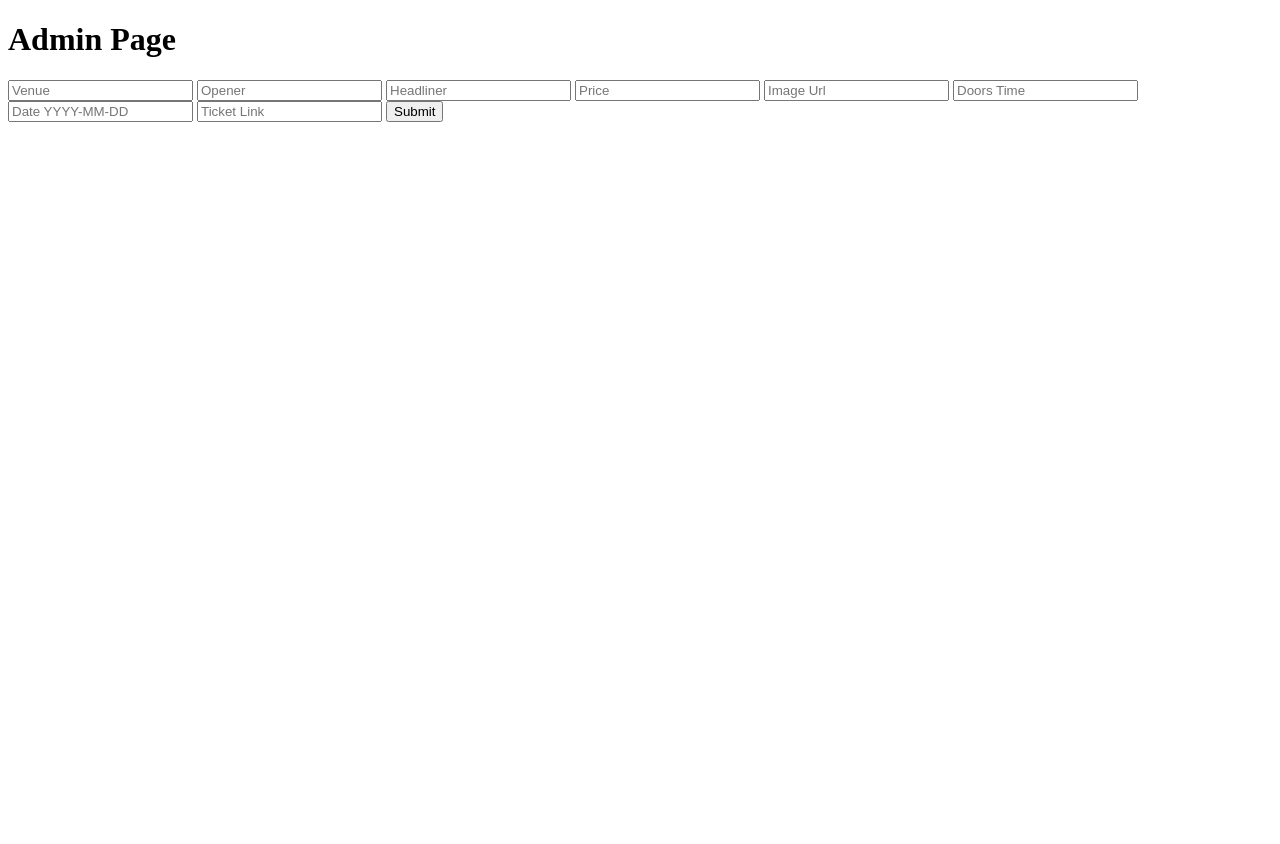
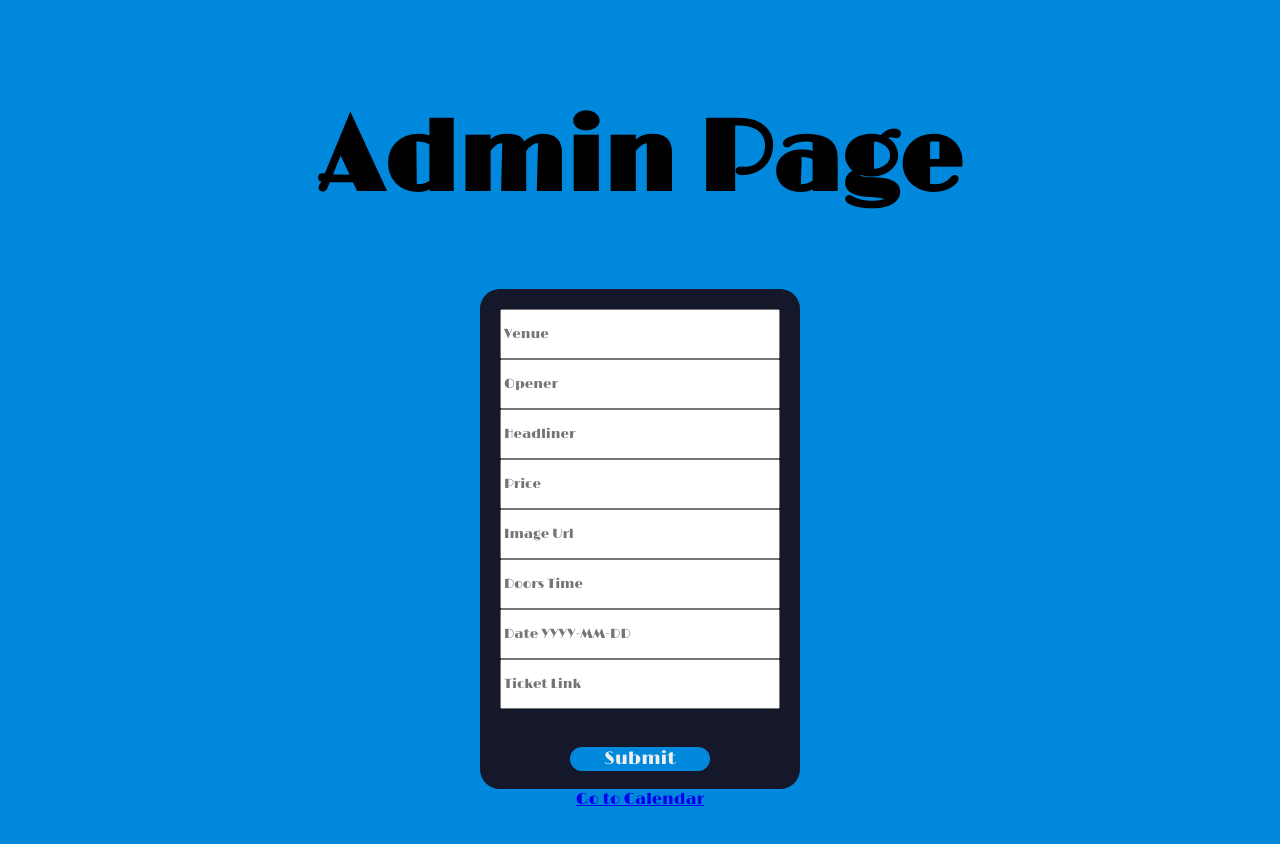
Before and after one commit to karyssa-dandrea/group-project-1, a website with bundled scripts: page admin/index.html in a window 1280 px wide. Before the commit the page ends 800 px from the top, so only its background shows below. Built offline with nearby package versions, Linux system fonts and the light colour scheme.

Commit message:
styled admin page

```diff
--- a/admin/index.html
+++ b/admin/index.html
@@ -4,11 +4,19 @@
     <meta charset="UTF-8">
     <meta http-equiv="X-UA-Compatible" content="IE=edge">
     <meta name="viewport" content="width=device-width, initial-scale=1.0">
+    <link rel="stylesheet" href="../styles/reset.css">
+    <link rel="stylesheet" href="../styles/admin.css">
+    <link rel="preconnect" href="https://fonts.googleapis.com">
+    <link rel="preconnect" href="https://fonts.gstatic.com" crossorigin>
+    <link href="https://fonts.googleapis.com/css2?family=Limelight&display=swap" rel="stylesheet">
     <title>Document</title>
 </head>
 <body>
     <main>
-        <h1>Admin Page</h1>
+        <div>
+            <h1>Admin Page</h1>
+        </div>
+        <div id="form">
             <form id="admin-form">
                 <label>
                     <input id="venue-input" placeholder="Venue" name="venue">
@@ -36,6 +44,8 @@
                 </label>
                 <button id="admin-submit">Submit</button>
             </form>
+            <a href="../calendar/">Go to Calendar</a>
+        </div>
     </main>
     <script type="module" src="./admin.js"></script>
 </body>
--- /dev/null
+++ b/styles/admin.css
@@ -0,0 +1,56 @@
+* {
+    font-family: 'Limelight';
+}
+
+input {
+    height: 50px;
+    position: relative;
+    width: 100%;
+}
+
+body {
+    background-color: #08d;
+}
+
+h1 {
+    display: flex;
+    flex-direction: column;
+    align-items: center;
+    margin-top: 100px;
+    font-size: 100px;
+}
+
+button {
+    justify-content: center;
+    background-color: #08d;
+    border-radius: 12px;
+    border: 0;
+    box-sizing: border-box;
+    color: #eee;
+    cursor: pointer;
+    font-size: 18px;
+    height: 50px;
+    margin-top: 38px;
+    margin-left: 70px;
+    outline: 0;
+    text-align: center;
+    width: 50%;
+}
+
+#admin-form {
+    display: flex;
+    flex-direction: column;
+
+    background-color: #15172b;
+    border-radius: 20px;
+    box-sizing: border-box;
+    height: 500px;
+    padding: 20px;
+    width: 320px;
+}
+
+#form {
+    display: flex;
+    flex-direction: column;
+    align-items: center;
+}
```
